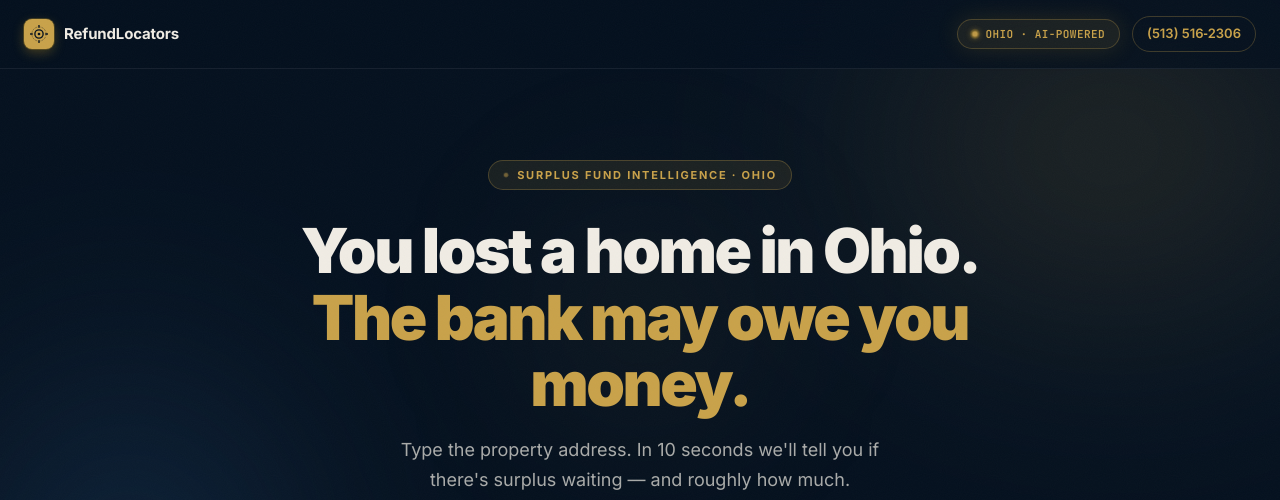
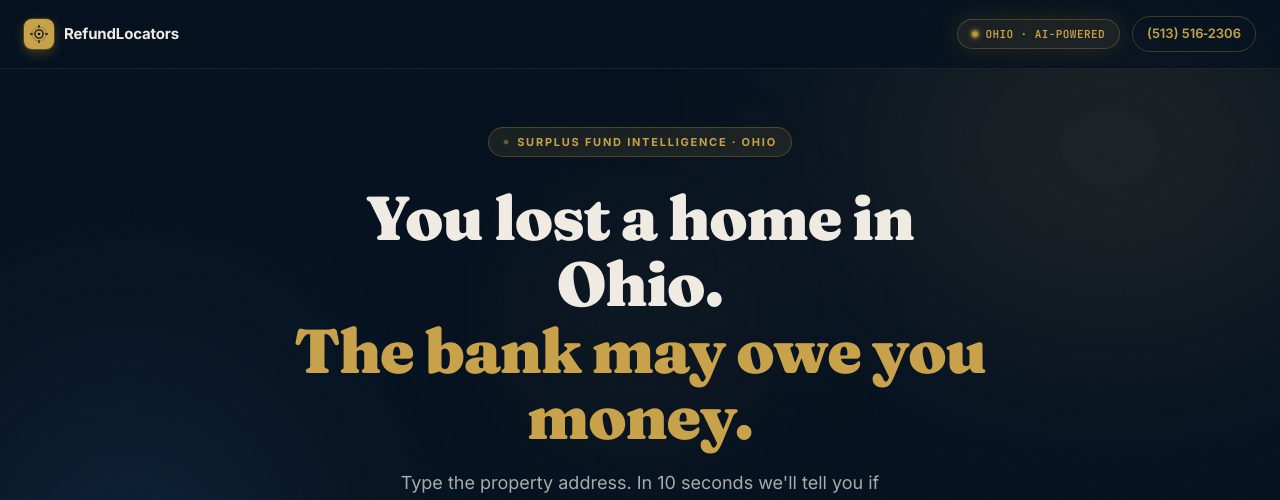
Before and after one commit to TheLocatorOfFunds/refundlocators-next, a Next.js app: page / in a window 1280 px wide. Shown: the top 500 px of the page. Built offline with nearby package versions, Linux system fonts and the light colour scheme; no server answers.

Commit message:
Add Fraunces display font to headlines
Co-Authored-By: Claude Sonnet 4.6 <noreply@anthropic.com>

```diff
--- a/src/app/globals.css
+++ b/src/app/globals.css
@@ -19,6 +19,7 @@
   --border:    rgba(255,255,255,.07);
   --border-g:  rgba(201,162,74,.28);
   --font:      'Inter', ui-sans-serif, system-ui, sans-serif;
+  --display:   'Fraunces', Georgia, serif;
   --mono:      'JetBrains Mono', 'Fira Code', monospace;
   --r-sm:      8px;
   --r-md:      14px;
--- a/src/app/layout.tsx
+++ b/src/app/layout.tsx
@@ -35,7 +35,7 @@ export default function RootLayout({ children }: { children: React.ReactNode })
         <link rel="preconnect" href="https://fonts.googleapis.com" />
         <link rel="preconnect" href="https://fonts.gstatic.com" crossOrigin="anonymous" />
         <link
-          href="https://fonts.googleapis.com/css2?family=JetBrains+Mono:wght@400;500;600&display=swap"
+          href="https://fonts.googleapis.com/css2?family=JetBrains+Mono:wght@400;500;600&family=Fraunces:opsz,wght@9..144,300..900&display=swap"
           rel="stylesheet"
         />
       </head>
--- a/src/app/page.tsx
+++ b/src/app/page.tsx
@@ -114,7 +114,7 @@ export default function Home() {
         {/* ── How it works ── */}
         <section style={{ marginBottom: 80 }}>
           <ScrollReveal><span style={{ fontSize: 11, fontWeight: 700, letterSpacing: '.16em', textTransform: 'uppercase', color: 'var(--gold)', display: 'block', marginBottom: 10 }}>The process</span></ScrollReveal>
-          <ScrollReveal delay={0.1}><h2 style={{ fontSize: 'clamp(24px,4vw,36px)', fontWeight: 800, letterSpacing: '-.03em', color: 'var(--cream)', marginBottom: 14, lineHeight: 1.15 }}>How this works</h2></ScrollReveal>
+          <ScrollReveal delay={0.1}><h2 style={{ fontFamily: 'var(--display)', fontSize: 'clamp(24px,4vw,36px)', fontWeight: 800, letterSpacing: '-.02em', color: 'var(--cream)', marginBottom: 14, lineHeight: 1.15 }}>How this works</h2></ScrollReveal>
           <ScrollReveal delay={0.2}><p style={{ fontSize: 15, color: 'var(--cream-70)', marginBottom: 32, maxWidth: 520 }}>Three steps. Starts with a conversation. Ends with money.</p></ScrollReveal>
 
           <div style={{ display: 'flex', flexDirection: 'column', gap: 14 }}>
@@ -189,7 +189,7 @@ export default function Home() {
         {/* ── Why us ── */}
         <section style={{ marginBottom: 80 }}>
           <ScrollReveal><span style={{ fontSize: 11, fontWeight: 700, letterSpacing: '.16em', textTransform: 'uppercase', color: 'var(--gold)', display: 'block', marginBottom: 10 }}>The difference</span></ScrollReveal>
-          <ScrollReveal delay={0.1}><h2 style={{ fontSize: 'clamp(24px,4vw,36px)', fontWeight: 800, letterSpacing: '-.03em', color: 'var(--cream)', marginBottom: 14, lineHeight: 1.15 }}>Why us vs. everyone<br/>else calling you right now.</h2></ScrollReveal>
+          <ScrollReveal delay={0.1}><h2 style={{ fontFamily: 'var(--display)', fontSize: 'clamp(24px,4vw,36px)', fontWeight: 800, letterSpacing: '-.02em', color: 'var(--cream)', marginBottom: 14, lineHeight: 1.15 }}>Why us vs. everyone<br/>else calling you right now.</h2></ScrollReveal>
           <ScrollReveal delay={0.2}><p style={{ fontSize: 15, color: 'var(--cream-70)', marginBottom: 32, maxWidth: 520 }}>Every company pulls names from the same public records. Most dial a thousand phones a day and read from a script. We built an AI and put her to work.</p></ScrollReveal>
 
           <div style={{ display: 'grid', gap: 14, gridTemplateColumns: 'repeat(auto-fit, minmax(200px, 1fr))' }}>
@@ -214,7 +214,7 @@ export default function Home() {
         {/* ── Nathan's story ── */}
         <section style={{ marginBottom: 80 }}>
           <ScrollReveal><span style={{ fontSize: 11, fontWeight: 700, letterSpacing: '.16em', textTransform: 'uppercase', color: 'var(--gold)', display: 'block', marginBottom: 10 }}>Why this exists</span></ScrollReveal>
-          <ScrollReveal delay={0.1}><h2 style={{ fontSize: 'clamp(24px,4vw,36px)', fontWeight: 800, letterSpacing: '-.03em', color: 'var(--cream)', marginBottom: 32, lineHeight: 1.15 }}>This happened to me.</h2></ScrollReveal>
+          <ScrollReveal delay={0.1}><h2 style={{ fontFamily: 'var(--display)', fontSize: 'clamp(24px,4vw,36px)', fontWeight: 800, letterSpacing: '-.02em', color: 'var(--cream)', marginBottom: 32, lineHeight: 1.15 }}>This happened to me.</h2></ScrollReveal>
 
           <ScrollReveal delay={0.2}>
             <div style={{ background: 'var(--glass)', border: '1px solid var(--border)', borderRadius: 'var(--r-xl)', overflow: 'hidden' }}>
@@ -250,7 +250,7 @@ export default function Home() {
         {/* ── Trust ── */}
         <section style={{ marginBottom: 80 }}>
           <ScrollReveal><span style={{ fontSize: 11, fontWeight: 700, letterSpacing: '.16em', textTransform: 'uppercase', color: 'var(--gold)', display: 'block', marginBottom: 10 }}>Proof</span></ScrollReveal>
-          <ScrollReveal delay={0.1}><h2 style={{ fontSize: 'clamp(24px,4vw,36px)', fontWeight: 800, letterSpacing: '-.03em', color: 'var(--cream)', marginBottom: 32, lineHeight: 1.15 }}>You can verify everything we say.</h2></ScrollReveal>
+          <ScrollReveal delay={0.1}><h2 style={{ fontFamily: 'var(--display)', fontSize: 'clamp(24px,4vw,36px)', fontWeight: 800, letterSpacing: '-.02em', color: 'var(--cream)', marginBottom: 32, lineHeight: 1.15 }}>You can verify everything we say.</h2></ScrollReveal>
 
           <div style={{ display: 'flex', flexDirection: 'column', gap: 10 }}>
             {[
@@ -279,7 +279,7 @@ export default function Home() {
         {/* ── FAQ ── */}
         <section style={{ marginBottom: 80 }}>
           <ScrollReveal><span style={{ fontSize: 11, fontWeight: 700, letterSpacing: '.16em', textTransform: 'uppercase', color: 'var(--gold)', display: 'block', marginBottom: 10 }}>FAQ</span></ScrollReveal>
-          <ScrollReveal delay={0.1}><h2 style={{ fontSize: 'clamp(24px,4vw,36px)', fontWeight: 800, letterSpacing: '-.03em', color: 'var(--cream)', marginBottom: 32, lineHeight: 1.15 }}>Questions people always ask.</h2></ScrollReveal>
+          <ScrollReveal delay={0.1}><h2 style={{ fontFamily: 'var(--display)', fontSize: 'clamp(24px,4vw,36px)', fontWeight: 800, letterSpacing: '-.02em', color: 'var(--cream)', marginBottom: 32, lineHeight: 1.15 }}>Questions people always ask.</h2></ScrollReveal>
 
           <ScrollReveal delay={0.2}>
             <div style={{ borderRadius: 'var(--r-lg)', overflow: 'hidden', border: '1px solid var(--border)' }}>
@@ -306,7 +306,7 @@ export default function Home() {
         {/* ── Form ── */}
         <section id="check-form" style={{ marginBottom: 80 }}>
           <ScrollReveal><span style={{ fontSize: 11, fontWeight: 700, letterSpacing: '.16em', textTransform: 'uppercase', color: 'var(--gold)', display: 'block', marginBottom: 10 }}>Prefer a form?</span></ScrollReveal>
-          <ScrollReveal delay={0.1}><h2 style={{ fontSize: 'clamp(24px,4vw,36px)', fontWeight: 800, letterSpacing: '-.03em', color: 'var(--cream)', marginBottom: 14, lineHeight: 1.15 }}>Submit your information</h2></ScrollReveal>
+          <ScrollReveal delay={0.1}><h2 style={{ fontFamily: 'var(--display)', fontSize: 'clamp(24px,4vw,36px)', fontWeight: 800, letterSpacing: '-.02em', color: 'var(--cream)', marginBottom: 14, lineHeight: 1.15 }}>Submit your information</h2></ScrollReveal>
           <ScrollReveal delay={0.2}><p style={{ fontSize: 15, color: 'var(--cream-70)', marginBottom: 32, maxWidth: 520 }}>Fill this out and we&apos;ll text you what we find. Same free lookup — no obligation.</p></ScrollReveal>
           <ScrollReveal delay={0.3}><LeadForm counties={OHIO_COUNTIES} /></ScrollReveal>
         </section>
--- a/src/components/HeroSection.tsx
+++ b/src/components/HeroSection.tsx
@@ -48,8 +48,9 @@ export default function HeroSection() {
         {/* H1 line 1 */}
         <motion.h1
           style={{
+            fontFamily: 'var(--display)',
             fontSize: 'clamp(32px, 5.5vw, 62px)', fontWeight: 900,
-            lineHeight: 1.07, letterSpacing: '-.04em', color: 'var(--cream)',
+            lineHeight: 1.07, letterSpacing: '-.02em', color: 'var(--cream)',
             marginBottom: 18, maxWidth: 700, textAlign: 'center',
           }}
         >
```
